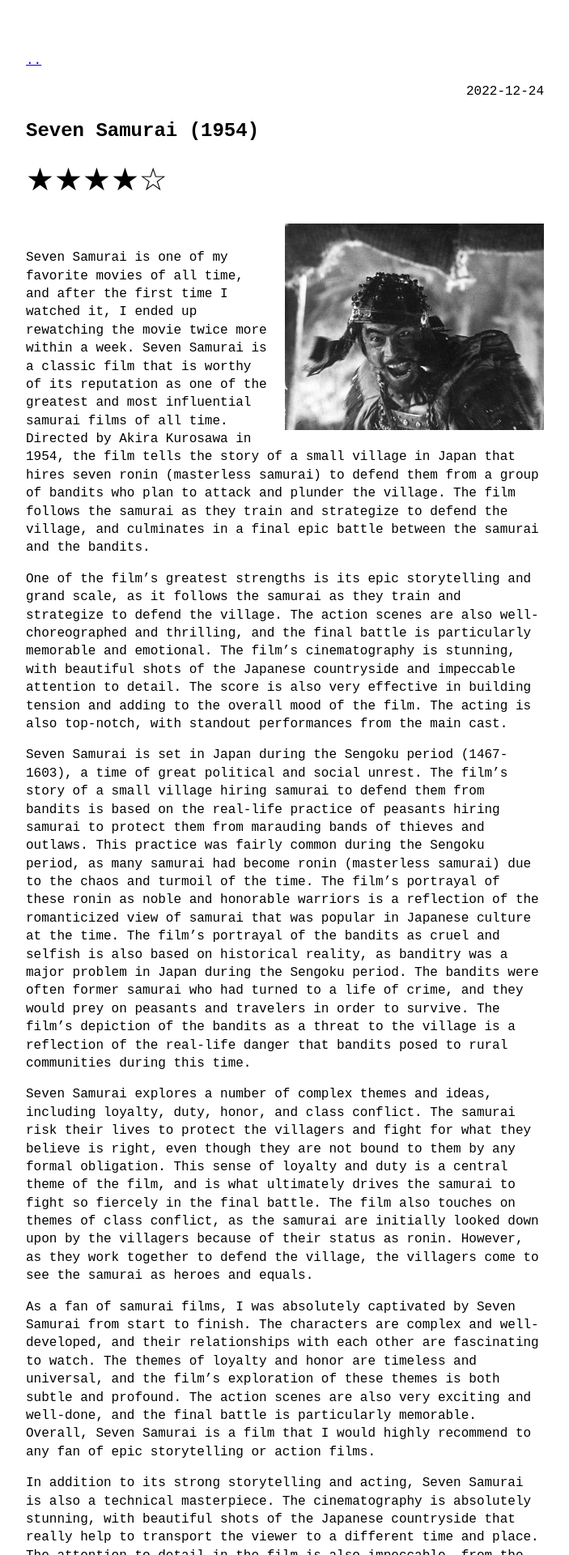
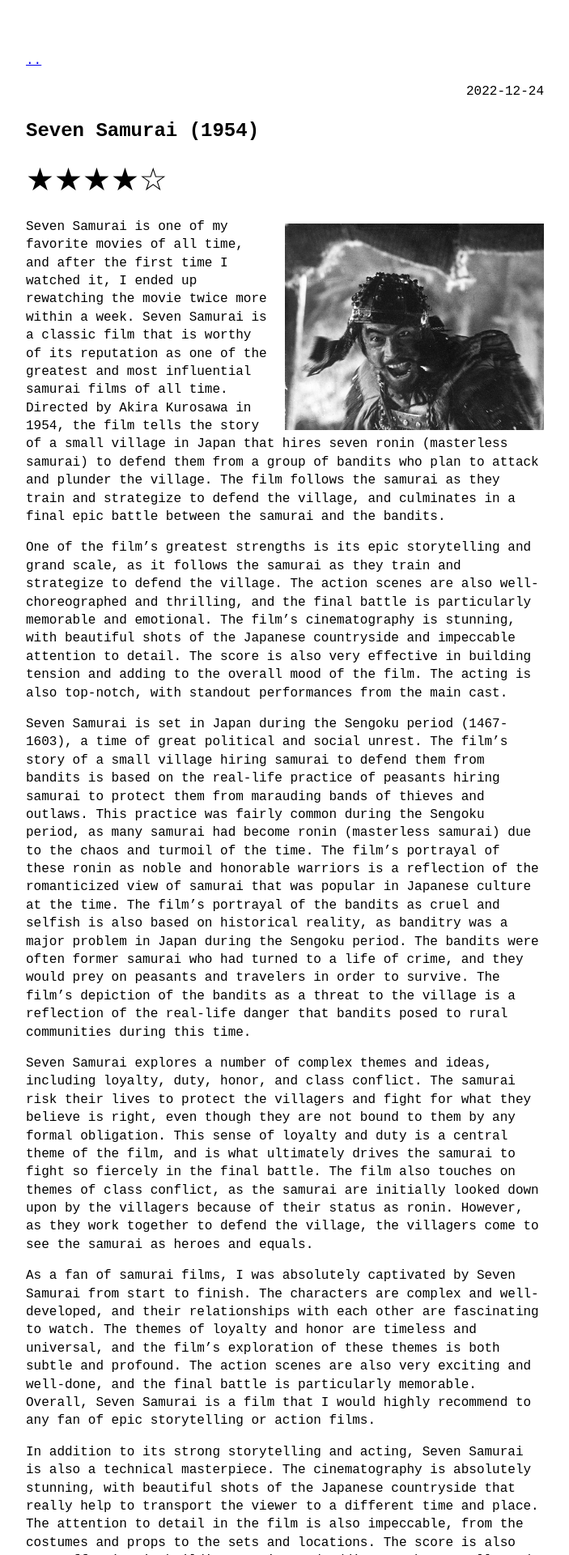
Before and after one commit to abadari3/abadari3.github.io, a Jekyll site: the page built from _posts/2022-12-24-Seven Samurai 1954.md, in a window 1280 px wide. Shown: the top 1920 px of the page at 81% size, without its empty margins (288-991 px from the left). Built offline with Jekyll 4.4.1, drawn with Linux system fonts in a browser that asks for light colours.

Commit message:
Update 2022-12-24-Seven Samurai 1954.md

```diff
--- a/_posts/2022-12-24-Seven Samurai 1954.md
+++ b/_posts/2022-12-24-Seven Samurai 1954.md
@@ -4,7 +4,7 @@
 ---
 <font size=7>★★★★☆</font>
 
-<img align=right src="https://raw.githubusercontent.com/abadari3/abadari3.github.io/master/_images/sevensamurai1.jpeg" style="float: right;margin-left: 15px;margin-top: 7px;width: 50%"> <br>
+<img align=right src="https://raw.githubusercontent.com/abadari3/abadari3.github.io/master/_images/sevensamurai1.jpeg" style="float: right;margin-left: 15px;margin-top: 7px;width: 50%">
 
 Seven Samurai is one of my favorite movies of all time, and after the first time I watched it, I ended up rewatching the movie twice more within a week. Seven Samurai is a classic film that is worthy of its reputation as one of the greatest and most influential samurai films of all time. Directed by Akira Kurosawa in 1954, the film tells the story of a small village in Japan that hires seven ronin (masterless samurai) to defend them from a group of bandits who plan to attack and plunder the village. The film follows the samurai as they train and strategize to defend the village, and culminates in a final epic battle between the samurai and the bandits.
 
```
